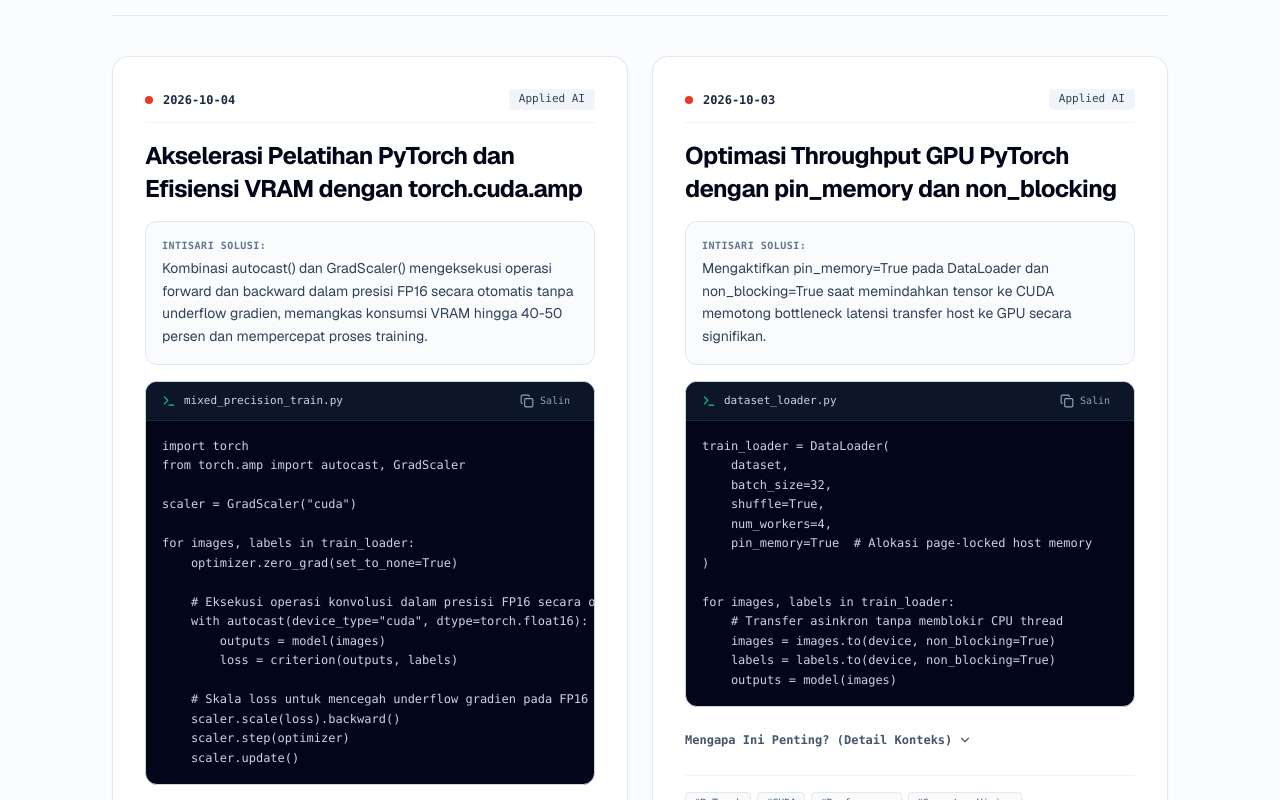
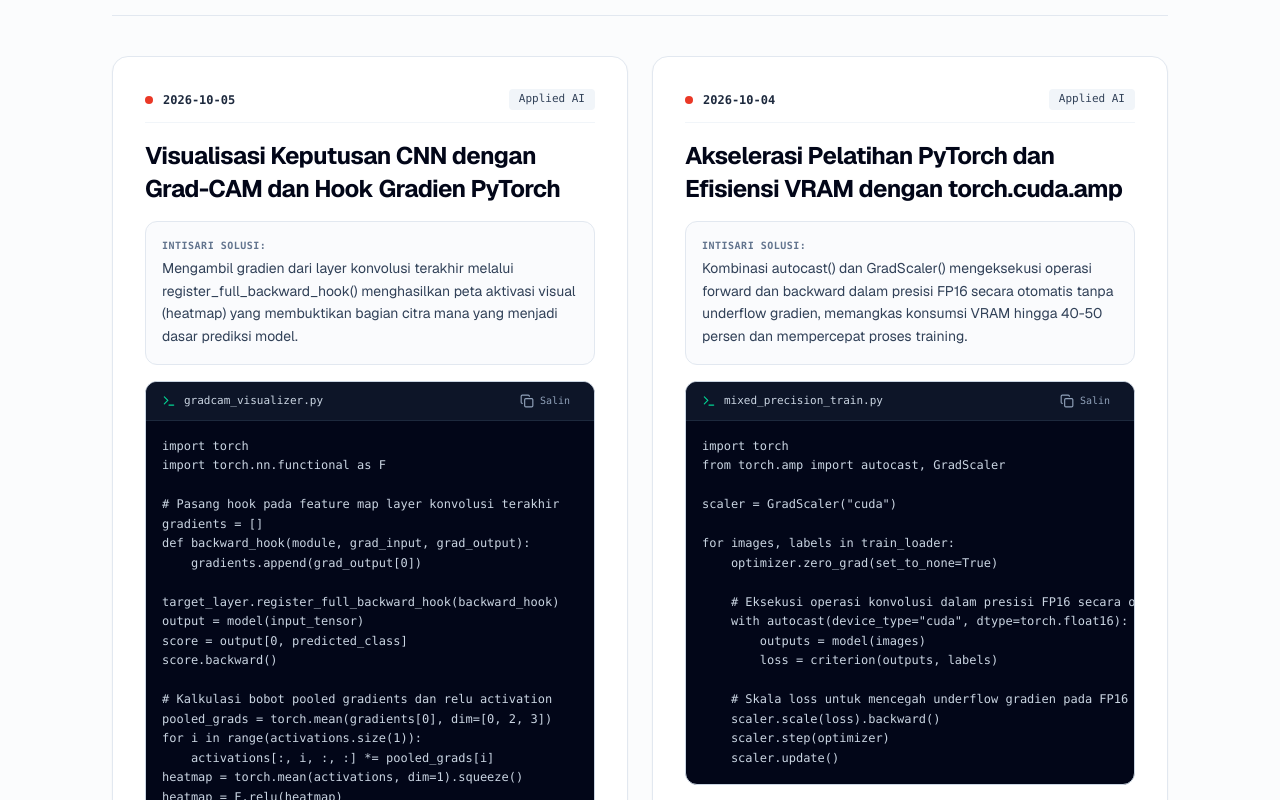
Before and after one commit to Myon2000/Personal-Porto, a Next.js app: page /til in a window 1280 px wide. Shown: the part 960-1760 px from the top of the page. Built offline with nearby package versions, Linux system fonts and the light colour scheme.

Commit message:
feat(til): document CNN interpretability with PyTorch Grad-CAM hooks for 2026-10-05

```diff
--- a/src/data/til-data.ts
+++ b/src/data/til-data.ts
@@ -35,6 +35,51 @@ export const TIL_CATEGORIES = [
 ];
 
 export const TIL_ENTRIES: TilEntry[] = [
+  {
+    id: "2026-10-05-pytorch-gradcam-visualization",
+    date: "2026-10-05",
+    category: "ai",
+    categoryLabel: {
+      id: "Applied AI",
+      en: "Applied AI",
+    },
+    title: {
+      id: "Visualisasi Keputusan CNN dengan Grad-CAM dan Hook Gradien PyTorch",
+      en: "CNN Interpretability and Decision Visualization using Grad-CAM in PyTorch",
+    },
+    takeaway: {
+      id: "Mengambil gradien dari layer konvolusi terakhir melalui register_full_backward_hook() menghasilkan peta aktivasi visual (heatmap) yang membuktikan bagian citra mana yang menjadi dasar prediksi model.",
+      en: "Extracting gradients from the final convolutional layer using register_full_backward_hook() generates class activation heatmaps validating which spatial regions triggered model inference.",
+    },
+    whyItMatters: {
+      id: "Pada klasifikasi citra medis seperti Alzheimer MRI dan patologi ikan nila, Grad-CAM memberikan bukti transparansi saintifik (Explainable AI) agar keputusan model dapat diverifikasi langsung oleh dokter dan praktisi tambak.",
+      en: "In clinical imaging and aquaculture pathology, Grad-CAM provides Explainable AI (XAI) transparency, enabling domain experts to cross-verify neural activation regions against clinical symptoms.",
+    },
+    codeSnippet: {
+      language: "python",
+      fileName: "gradcam_visualizer.py",
+      code: `import torch
+import torch.nn.functional as F
+
+# Pasang hook pada feature map layer konvolusi terakhir
+gradients = []
+def backward_hook(module, grad_input, grad_output):
+    gradients.append(grad_output[0])
+
+target_layer.register_full_backward_hook(backward_hook)
+output = model(input_tensor)
+score = output[0, predicted_class]
+score.backward()
+
+# Kalkulasi bobot pooled gradients dan relu activation
+pooled_grads = torch.mean(gradients[0], dim=[0, 2, 3])
+for i in range(activations.size(1)):
+    activations[:, i, :, :] *= pooled_grads[i]
+heatmap = torch.mean(activations, dim=1).squeeze()
+heatmap = F.relu(heatmap)`,
+    },
+    tags: ["PyTorch", "Grad-CAM", "Explainable AI", "Computer Vision"],
+  },
   {
     id: "2026-10-04-pytorch-amp-mixed-precision",
     date: "2026-10-04",
```
Also changed, not shown: 1 other file (tests, documents, lock files or other folders).
